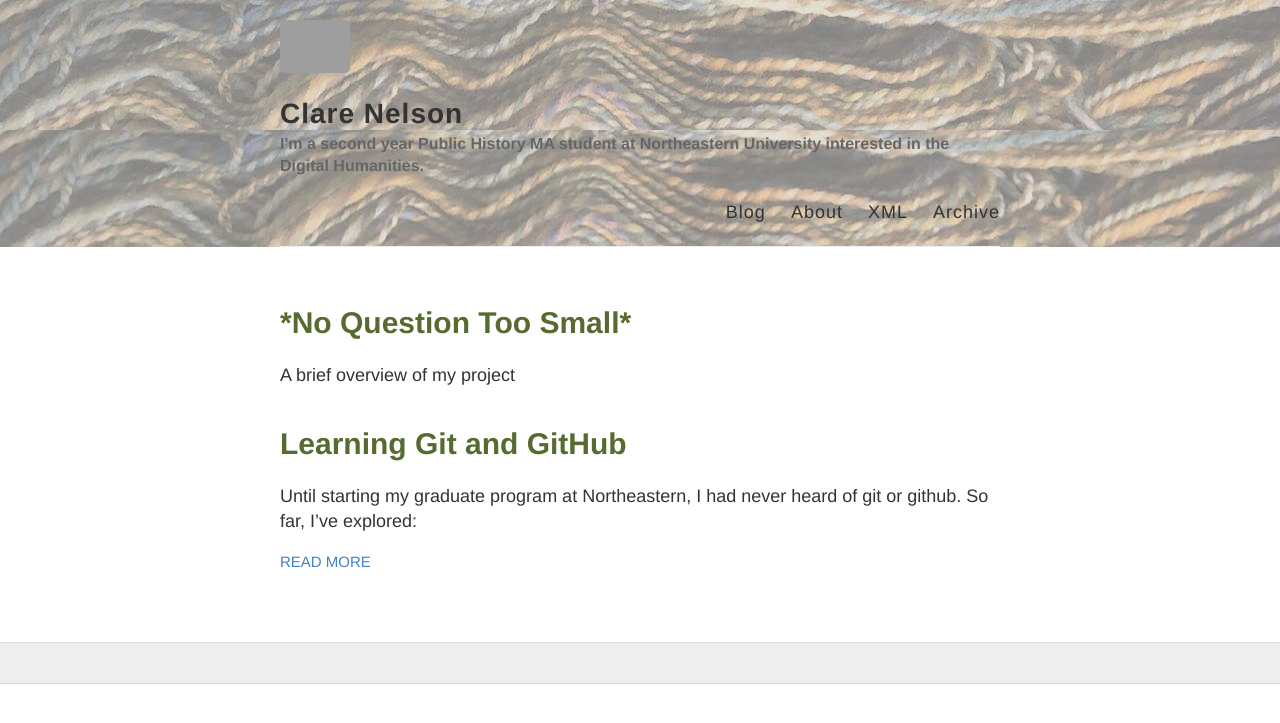
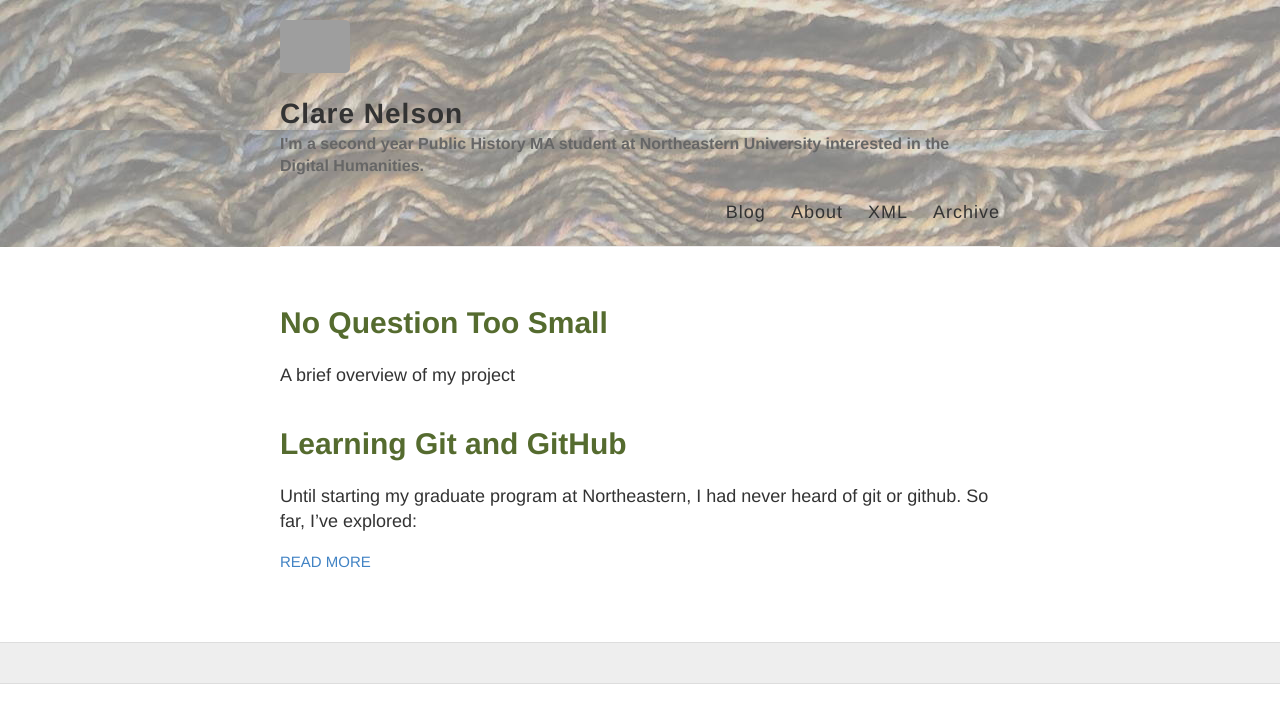
Before and after one commit to nelson-cla/nelson-cla.github.io, a Jekyll site: the page built from index.html, in a window 1280 px wide. Shown: the top 723 px of the page. Built offline with Jekyll 4.4.1, drawn with Linux system fonts in a browser that asks for light colours; grey boxes are pictures that could not be loaded.

Commit message:
Header fix

```diff
--- a/index.html
+++ b/index.html
@@ -2,7 +2,7 @@
 layout: default
 ---
 <div>
-  <h1>*No Question Too Small*</h1>
+  <h1>No Question Too Small</h1>
 </div>
 
 <div>
```
